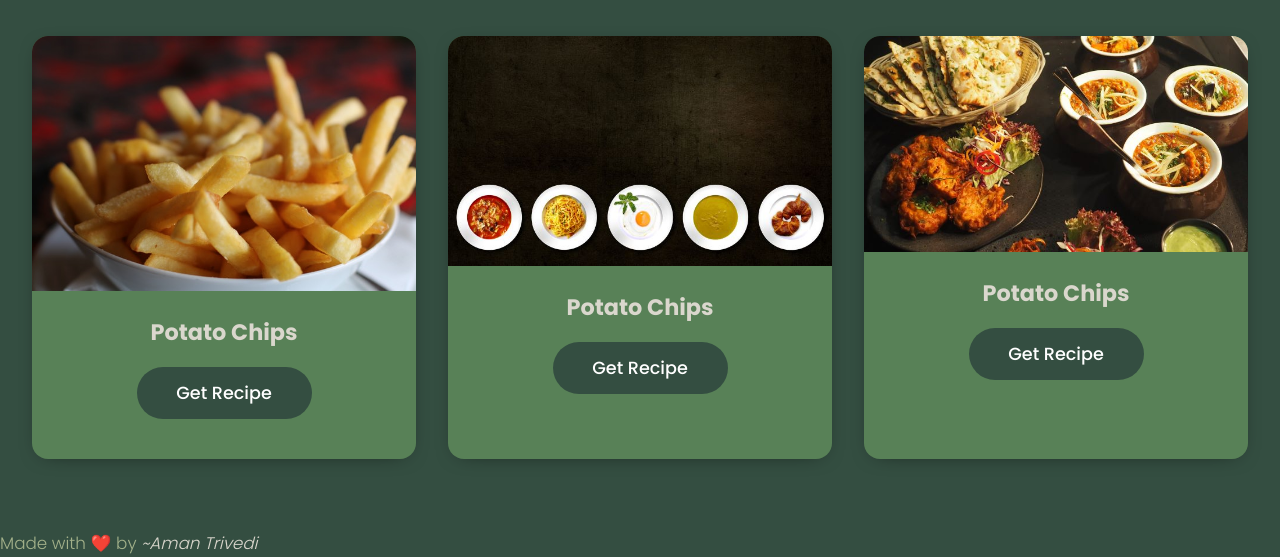
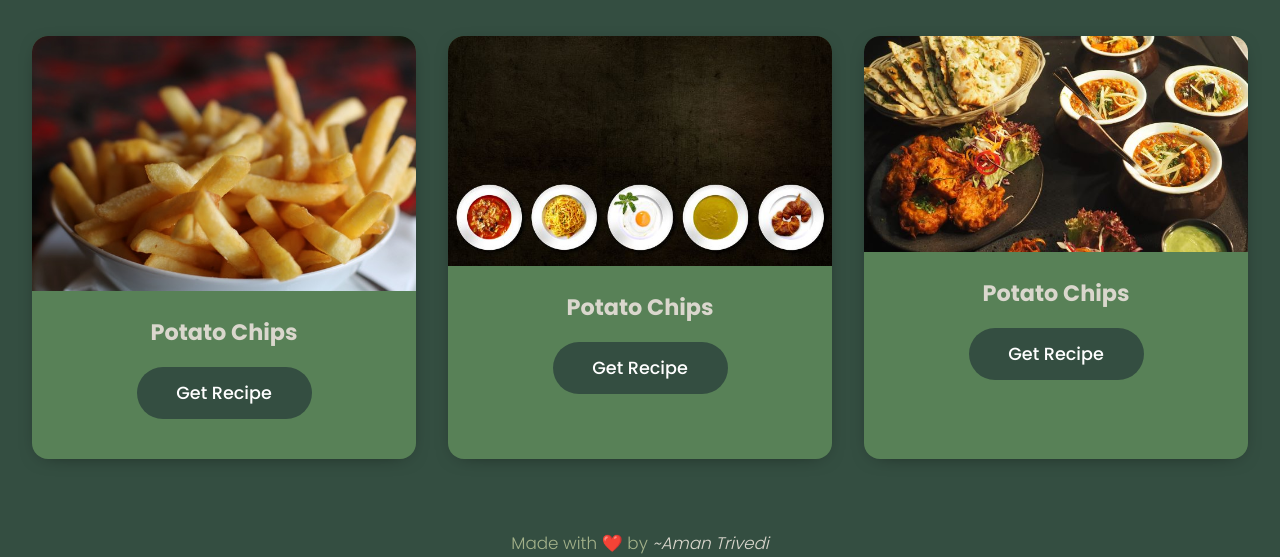
Before and after one commit to AmanTrivedi1/GetMeal, a plain HTML site: page index.html in a window 1280 px wide. Shown: the part 377-934 px from the top of the page. Drawn offline with Linux system fonts and the light colour scheme.

Commit message:
First Update

```diff
--- a/style.css
+++ b/style.css
@@ -315,8 +315,11 @@ blockquote{
         margin-right: auto;
     }
 }
+.copyright{
+    text-align: center;
+}
+@media screen and (min-width: 768px){
 
-@media screen and (min-width: 768px){
     #meal{
         display: grid;
         grid-template-columns: repeat(2, 1fr);
```
